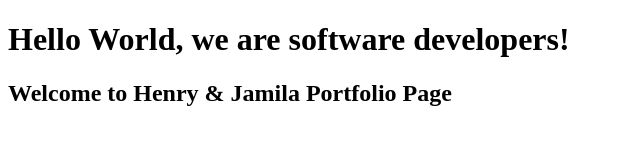
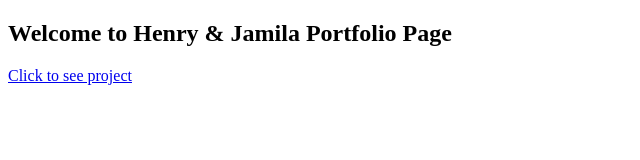
Before and after one commit to henrycode460/microverse-henry-jamila, a plain HTML site: page index.html in a window 1280 px wide. Shown: the whole page, without its empty margins (0-640 px from the left). Drawn offline with Linux system fonts and the light colour scheme.

Commit message:
added more features to index.html file

```diff
--- a/index.html
+++ b/index.html
@@ -7,36 +7,20 @@
   </head>
 
   <body>
-    <h1>Hello World, we are software developers!</h1>
-
     <section id="welcome-section">
-
       <h1>Welcome to Henry & Jamila Portfolio Page</h1>
-
     </section>
 
     <div id="projects">
-
-
+      <div class="project-tile">
+        <a
+          href="https://github.com/henrycode460/microverse-henry-jamila"
+          target="_blank"
+          >Click to see project
+        </a>
+      </div>
     </div>
-
-
-
-
-
-
-
-
-
-
-
-
-
-
-
-
-
-
+    <nav id="navbar"></nav>
 
     <script src="https://cdn.freecodecamp.org/testable-projects-fcc/v1/bundle.js"></script>
 
```
